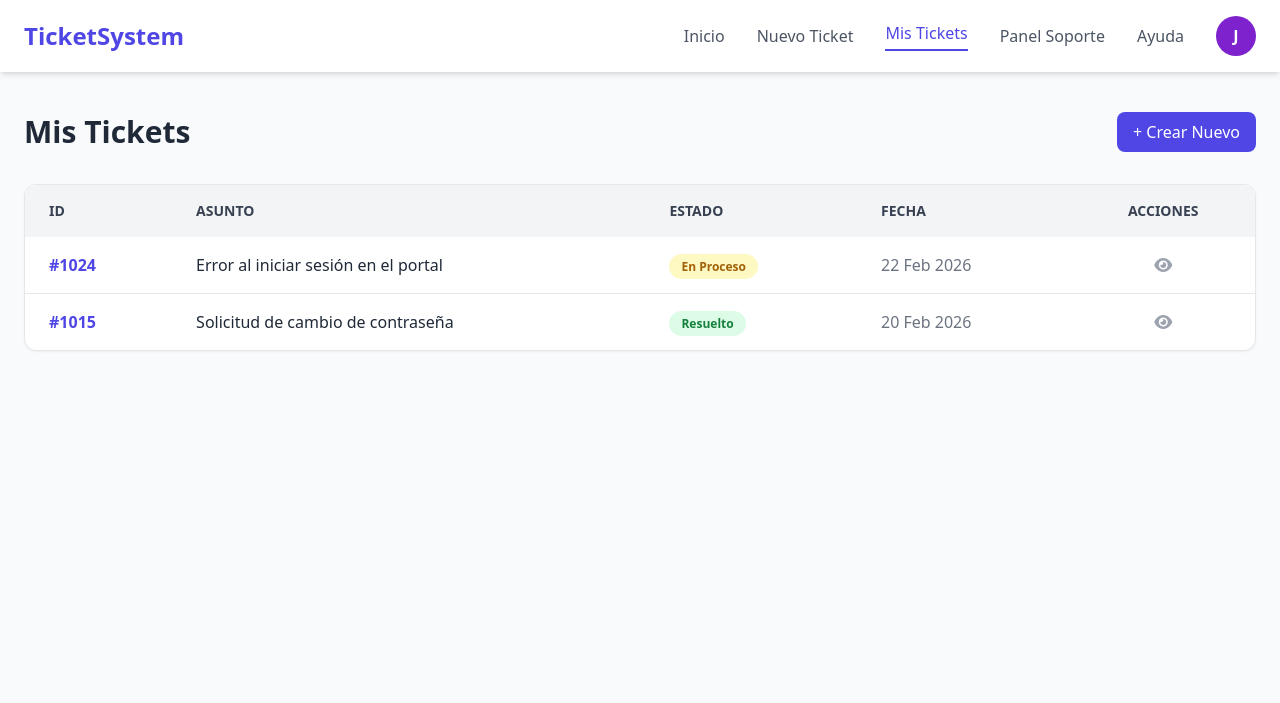
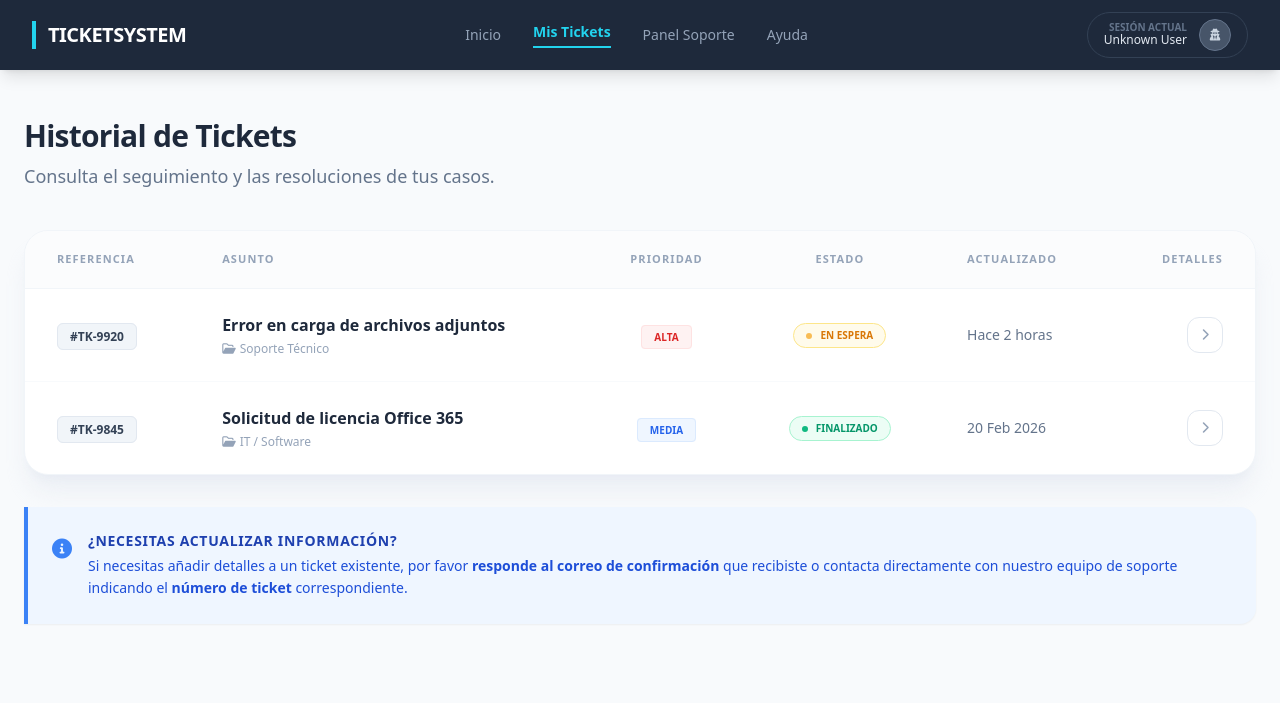
Before and after one commit to Ferrrnando123/sistema-de-ticketes, a PHP site: page /Views/mis-tickets.php in a window 1280 px wide. Shown: the top 703 px of the page. Run offline with PHP 8.4, Linux system fonts and the light colour scheme; some libraries are stand-ins or nearby versions.

Commit message:
MIs tickets
Creacion de la pagina mis tickets

```diff
--- a/Trabajo-Investigacion-Aplicada/Views/mis-tickets.php
+++ b/Trabajo-Investigacion-Aplicada/Views/mis-tickets.php
@@ -7,71 +7,124 @@
     <script src="https://cdn.tailwindcss.com"></script>
     <link rel="stylesheet" href="https://cdnjs.cloudflare.com/ajax/libs/font-awesome/6.0.0/css/all.min.css">
 </head>
-<body class="bg-gray-50">
+<body class="bg-[#f8fafc] font-sans text-slate-900">
 
-    <nav class="bg-white shadow-md px-6 py-4">
+    <nav class="bg-[#1e293b] text-white shadow-lg px-8 py-3">
         <div class="max-w-7xl mx-auto flex justify-between items-center">
-            <div class="text-2xl font-bold text-indigo-600">TicketSystem</div>
+            <div class="flex items-center">
+                <span class="text-xl font-bold tracking-tight uppercase border-l-4 border-cyan-400 pl-3">TicketSystem</span>
+            </div>
 
-            <div class="hidden md:flex space-x-8 items-center text-gray-600 font-medium">
-                <a href="dashboard.php" class="hover:text-indigo-600 transition">Inicio</a>
-                <a href="#" class="hover:text-indigo-600 transition">Nuevo Ticket</a>
-                <a href="#" class="text-indigo-600 border-b-2 border-indigo-600 pb-1">Mis Tickets</a>
-                <a href="#" class="hover:text-indigo-600 transition">Panel Soporte</a>
-                <a href="#" class="hover:text-indigo-600 transition">Ayuda</a>
+            <div class="hidden md:flex space-x-8 items-center text-sm">
+                <a href="dashboard.php" class="text-slate-400 hover:text-white transition">Inicio</a>
+                <a href="#" class="text-cyan-400 font-semibold border-b-2 border-cyan-400 pb-1">Mis Tickets</a>
+                <a href="#" class="text-slate-400 hover:text-white transition">Panel Soporte</a>
+                <a href="#" class="text-slate-400 hover:text-white transition">Ayuda</a>
+            </div>
 
-                <div class="w-10 h-10 bg-purple-700 text-white flex items-center justify-center rounded-full font-bold">
-                    J
+            <div class="flex items-center space-x-3 bg-slate-800 px-4 py-1.5 rounded-full border border-slate-700">
+                <div class="text-right">
+                    <p class="text-[10px] text-slate-500 uppercase font-bold leading-none">Sesión actual</p>
+                    <p class="text-xs font-medium text-slate-200">Unknown User</p>
+                </div>
+                <div class="w-8 h-8 bg-slate-600 rounded-full flex items-center justify-center border border-slate-500">
+                    <i class="fas fa-user-secret text-xs text-slate-300"></i>
                 </div>
             </div>
         </div>
     </nav>
 
-    <main class="max-w-7xl mx-auto mt-10 px-6">
-        <div class="flex justify-between items-center mb-8">
-            <h1 class="text-3xl font-bold text-gray-800">Mis Tickets</h1>
-            <button class="bg-indigo-600 text-white px-4 py-2 rounded-lg hover:bg-indigo-700 transition">
-                + Crear Nuevo
-            </button>
+    <main class="max-w-7xl mx-auto mt-12 px-6 pb-20">
+
+        <div class="mb-10">
+            <h1 class="text-3xl font-black text-slate-800 tracking-tight">Historial de Tickets</h1>
+            <p class="text-slate-500 mt-2 text-lg">Consulta el seguimiento y las resoluciones de tus casos.</p>
         </div>
 
-        <div class="bg-white rounded-xl shadow-sm overflow-hidden border border-gray-200">
+        <div class="bg-white rounded-3xl shadow-xl shadow-slate-200/60 border border-slate-100 overflow-hidden mb-8">
+            <div class="overflow-x-auto">
                 <table class="w-full text-left border-collapse">
-                <thead class="bg-gray-100 text-gray-700 uppercase text-sm">
-                    <tr>
-                        <th class="px-6 py-4">ID</th>
-                        <th class="px-6 py-4">Asunto</th>
-                        <th class="px-6 py-4">Estado</th>
-                        <th class="px-6 py-4">Fecha</th>
-                        <th class="px-6 py-4 text-center">Acciones</th>
+                    <thead>
+                        <tr class="bg-slate-50/50 border-b border-slate-100">
+                            <th class="px-8 py-5 text-[11px] font-black text-slate-400 uppercase tracking-widest">Referencia</th>
+                            <th class="px-8 py-5 text-[11px] font-black text-slate-400 uppercase tracking-widest">Asunto</th>
+                            <th class="px-8 py-5 text-[11px] font-black text-slate-400 uppercase tracking-widest text-center">Prioridad</th>
+                            <th class="px-8 py-5 text-[11px] font-black text-slate-400 uppercase tracking-widest text-center">Estado</th>
+                            <th class="px-8 py-5 text-[11px] font-black text-slate-400 uppercase tracking-widest">Actualizado</th>
+                            <th class="px-8 py-5 text-[11px] font-black text-slate-400 uppercase tracking-widest text-right">Detalles</th>
                         </tr>
                     </thead>
-                <tbody class="divide-y divide-gray-200">
-                    <tr class="hover:bg-gray-50 transition">
-                        <td class="px-6 py-4 font-semibold text-indigo-600">#1024</td>
-                        <td class="px-6 py-4 text-gray-800">Error al iniciar sesión en el portal</td>
-                        <td class="px-6 py-4">
-                            <span class="px-3 py-1 text-xs font-bold rounded-full bg-yellow-100 text-yellow-700">En Proceso</span>
+                    <tbody class="divide-y divide-slate-50">
+                        <tr class="hover:bg-slate-50/80 transition-all duration-200 group">
+                            <td class="px-8 py-6">
+                                <span class="bg-slate-100 text-slate-700 px-3 py-1 rounded-md text-xs font-bold border border-slate-200">#TK-9920</span>
                             </td>
-                        <td class="px-6 py-4 text-gray-500">22 Feb 2026</td>
-                        <td class="px-6 py-4 text-center">
-                            <button class="text-gray-400 hover:text-indigo-600 mx-2"><i class="fas fa-eye"></i></button>
+                            <td class="px-8 py-6">
+                                <div class="flex flex-col">
+                                    <span class="text-slate-800 font-bold group-hover:text-cyan-600 transition-colors">Error en carga de archivos adjuntos</span>
+                                    <span class="text-xs text-slate-400 mt-1 flex items-center gap-1"><i class="far fa-folder-open"></i> Soporte Técnico</span>
+                                </div>
+                            </td>
+                            <td class="px-8 py-6 text-center">
+                                <span class="px-3 py-1 rounded text-[10px] font-bold uppercase bg-red-50 text-red-600 border border-red-100">Alta</span>
+                            </td>
+                            <td class="px-8 py-6 text-center">
+                                <span class="inline-flex items-center px-3 py-1 rounded-full text-[10px] font-black uppercase bg-amber-50 text-amber-600 border border-amber-200">
+                                    <span class="w-1.5 h-1.5 rounded-full bg-amber-500 mr-2 animate-pulse"></span> En espera
+                                </span>
+                            </td>
+                            <td class="px-8 py-6 text-sm text-slate-500 font-medium">Hace 2 horas</td>
+                            <td class="px-8 py-6 text-right">
+                                <button class="h-9 w-9 inline-flex items-center justify-center rounded-xl bg-white border border-slate-200 text-slate-400 hover:text-cyan-600 hover:border-cyan-200 hover:shadow-sm transition-all">
+                                    <i class="fas fa-chevron-right text-xs"></i>
+                                </button>
                             </td>
                         </tr>
-                    <tr class="hover:bg-gray-50 transition">
-                        <td class="px-6 py-4 font-semibold text-indigo-600">#1015</td>
-                        <td class="px-6 py-4 text-gray-800">Solicitud de cambio de contraseña</td>
-                        <td class="px-6 py-4">
-                            <span class="px-3 py-1 text-xs font-bold rounded-full bg-green-100 text-green-700">Resuelto</span>
+
+                        <tr class="hover:bg-slate-50/80 transition-all duration-200 group">
+                            <td class="px-8 py-6">
+                                <span class="bg-slate-100 text-slate-700 px-3 py-1 rounded-md text-xs font-bold border border-slate-200">#TK-9845</span>
                             </td>
-                        <td class="px-6 py-4 text-gray-500">20 Feb 2026</td>
-                        <td class="px-6 py-4 text-center">
-                            <button class="text-gray-400 hover:text-indigo-600 mx-2"><i class="fas fa-eye"></i></button>
+                            <td class="px-8 py-6">
+                                <div class="flex flex-col">
+                                    <span class="text-slate-800 font-bold group-hover:text-cyan-600 transition-colors">Solicitud de licencia Office 365</span>
+                                    <span class="text-xs text-slate-400 mt-1 flex items-center gap-1"><i class="far fa-folder-open"></i> IT / Software</span>
+                                </div>
+                            </td>
+                            <td class="px-8 py-6 text-center">
+                                <span class="px-3 py-1 rounded text-[10px] font-bold uppercase bg-blue-50 text-blue-600 border border-blue-100">Media</span>
+                            </td>
+                            <td class="px-8 py-6 text-center">
+                                <span class="inline-flex items-center px-3 py-1 rounded-full text-[10px] font-black uppercase bg-emerald-50 text-emerald-600 border border-emerald-200">
+                                    <span class="w-1.5 h-1.5 rounded-full bg-emerald-500 mr-2"></span> Finalizado
+                                </span>
+                            </td>
+                            <td class="px-8 py-6 text-sm text-slate-500 font-medium">20 Feb 2026</td>
+                            <td class="px-8 py-6 text-right">
+                                <button class="h-9 w-9 inline-flex items-center justify-center rounded-xl bg-white border border-slate-200 text-slate-400 hover:text-cyan-600 hover:border-cyan-200 hover:shadow-sm transition-all">
+                                    <i class="fas fa-chevron-right text-xs"></i>
+                                </button>
                             </td>
                         </tr>
                     </tbody>
                 </table>
             </div>
+        </div>
+
+        <div class="bg-blue-50 border-l-4 border-blue-500 p-6 rounded-r-2xl shadow-sm">
+            <div class="flex items-start space-x-4">
+                <div class="text-blue-500 mt-1">
+                    <i class="fas fa-info-circle text-xl"></i>
+                </div>
+                <div>
+                    <h4 class="text-blue-800 font-bold text-sm uppercase tracking-wider mb-1">¿Necesitas actualizar información?</h4>
+                    <p class="text-blue-700 text-sm leading-relaxed">
+                        Si necesitas añadir detalles a un ticket existente, por favor <strong>responde al correo de confirmación</strong> que recibiste o contacta directamente con nuestro equipo de soporte indicando el <strong>número de ticket</strong> correspondiente.
+                    </p>
+                </div>
+            </div>
+        </div>
+
     </main>
 
 </body>
```
Lines whose indentation alone changed are shown as unchanged.
